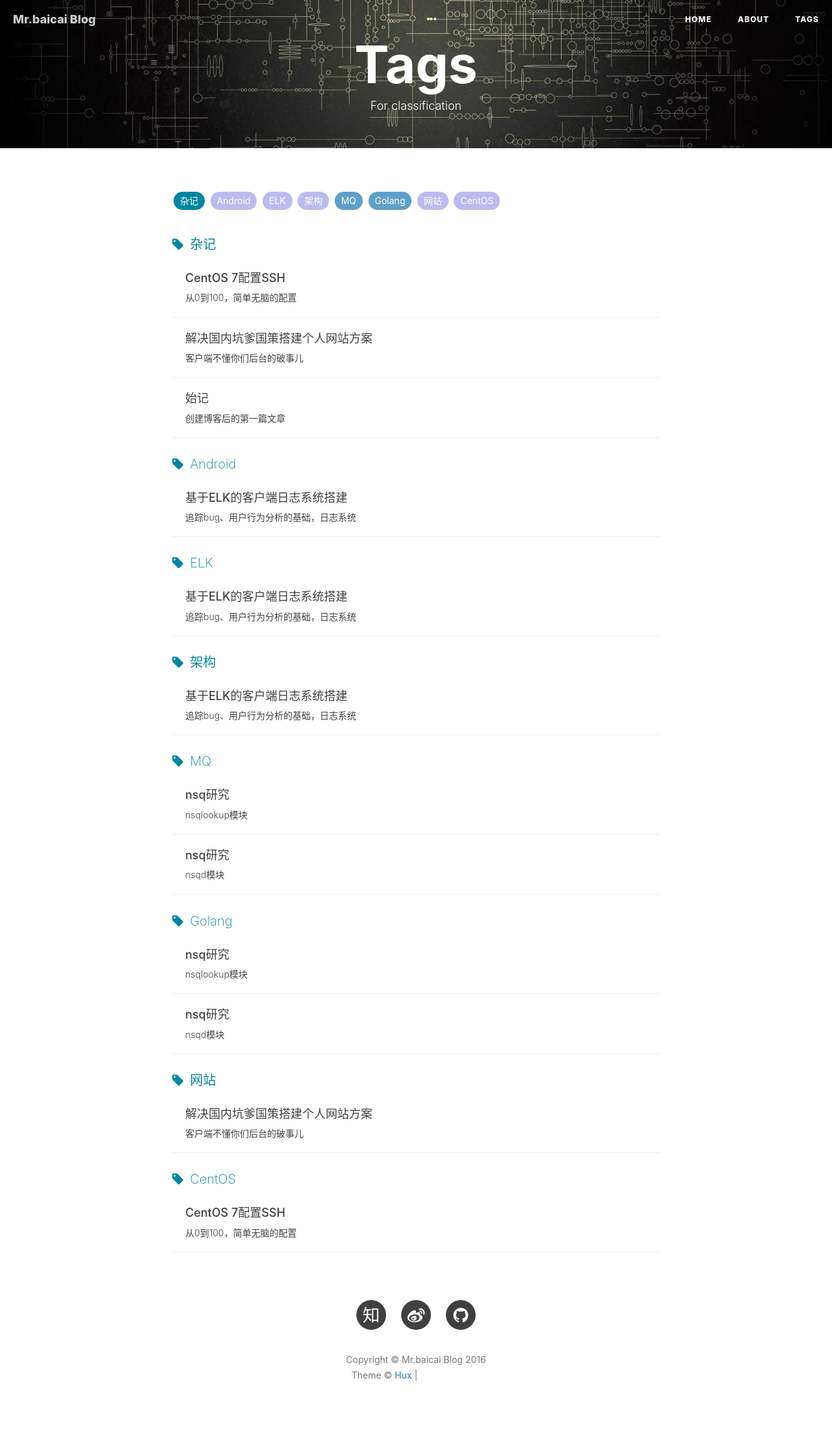
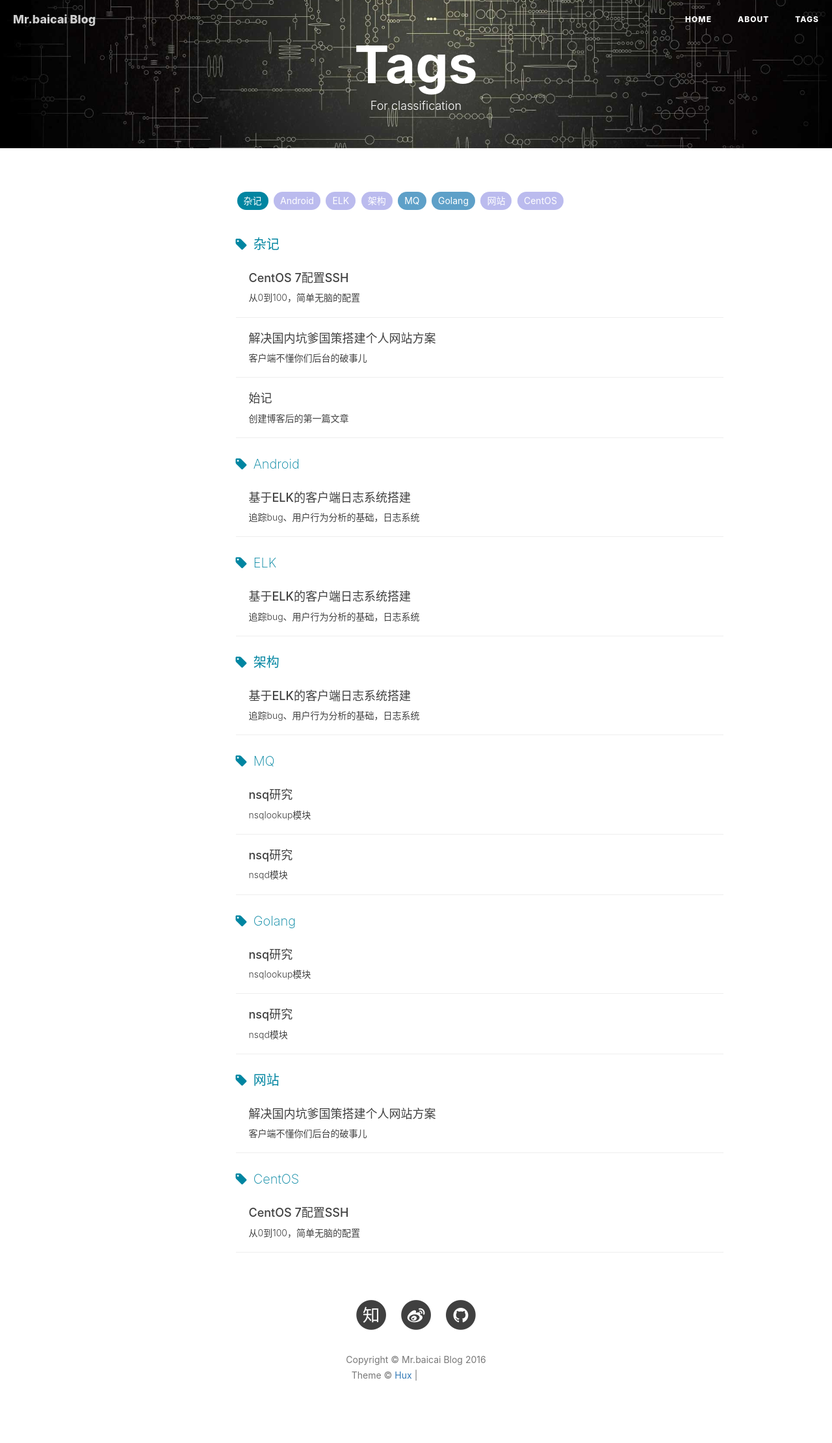
Before and after one commit to dashen19930328/zhangli.github.com, a Jekyll site: the page built from tags.html, in a window 1280 px wide. Shown: the whole page at 65% size. Built offline with Jekyll 4.4.1, drawn with Linux system fonts in a browser that asks for light colours; nearby versions of some CDN libraries; comment, search, counter and statistics services are not loaded; grey boxes are pictures that could not be loaded.

Commit message:
Update tags.html

```diff
--- a/tags.html
+++ b/tags.html
@@ -22,7 +22,7 @@
 <!-- Main Content -->
 <div class="container" >
 	<div class="row">
-	<div class="col-lg-8 col-lg-offset-2 col-md-10 col-md-offset-2">
+	<div class="col-lg-8 col-lg-offset-3 col-md-10 col-md-offset-2">
 　　　　<div id='tag_cloud' class="tags" text-align="center">
 				{% for tag in site.tags %}
 				<a href="#{{ tag[0] }}" title="{{ tag[0] }}" rel="{{ tag[1].size }}">{{ tag[0] }}</a>
```
